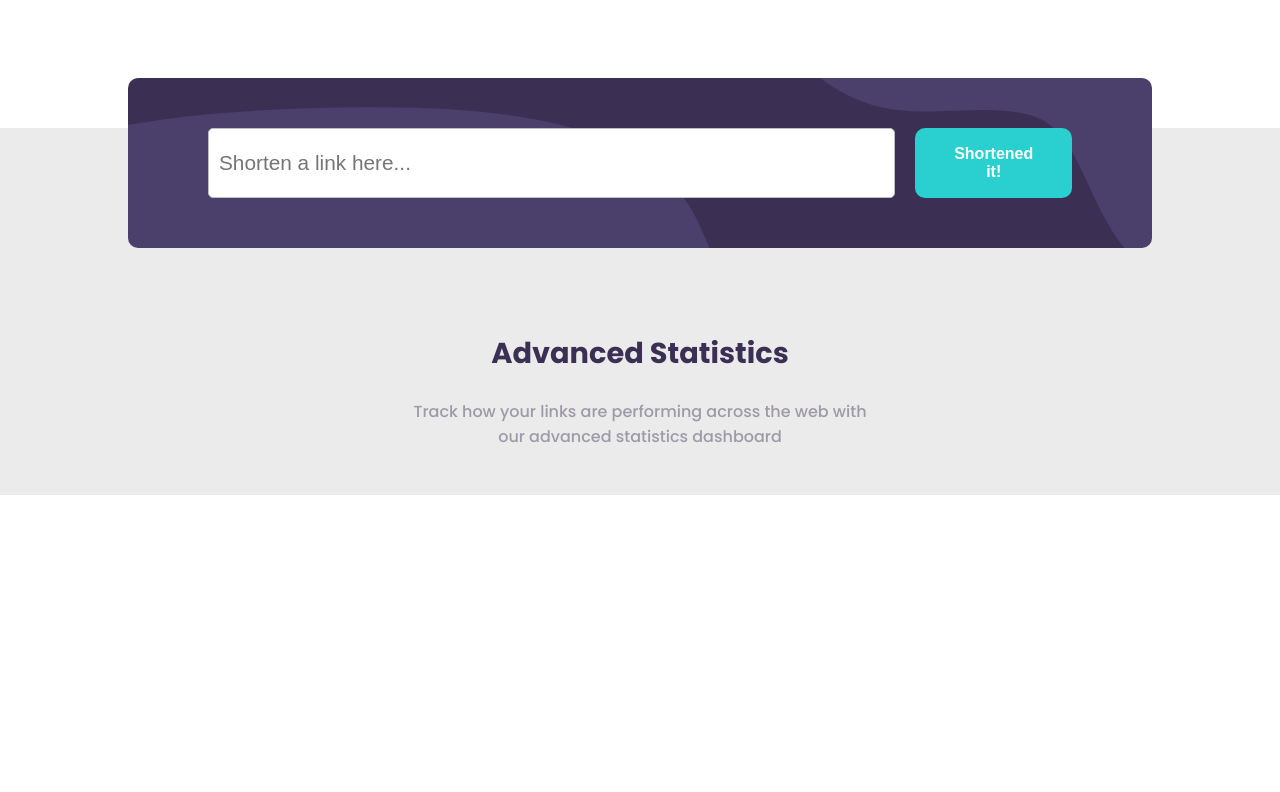
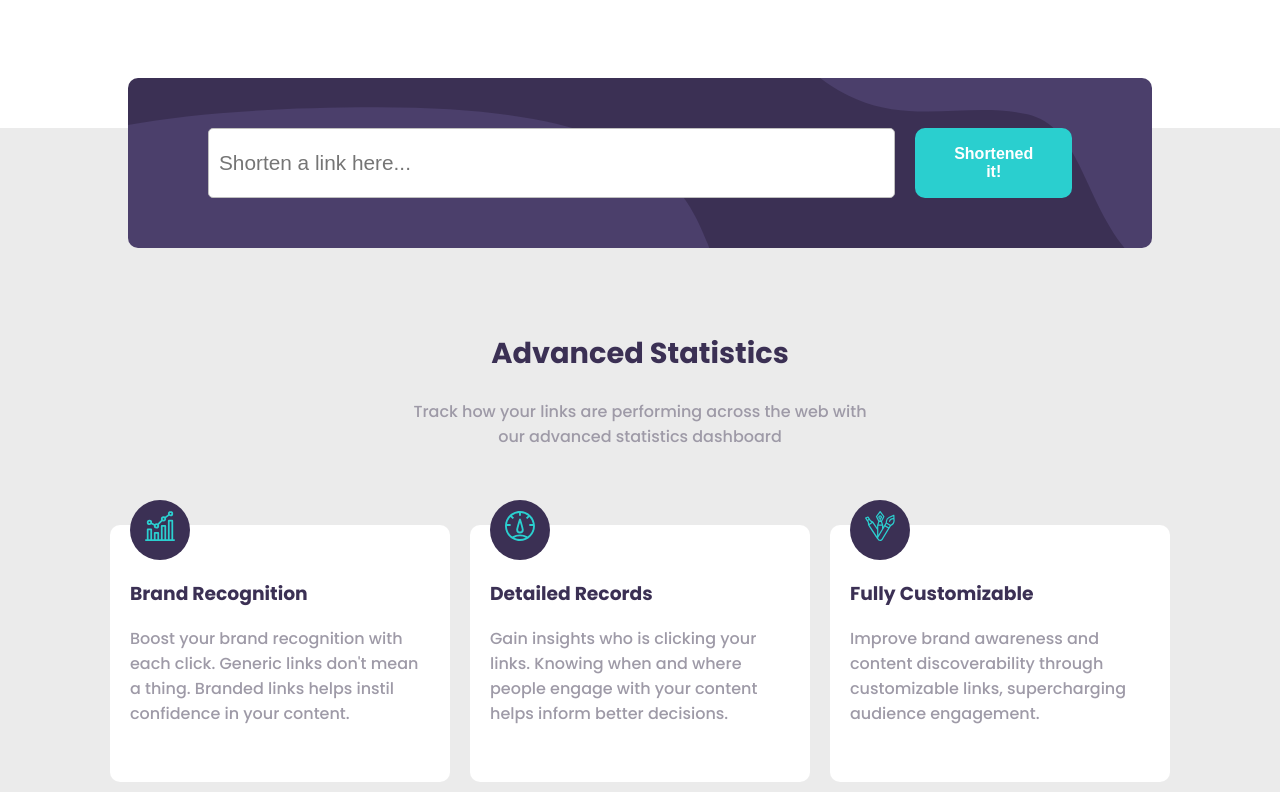
Before and after one commit to UnityGameDesign-max/URL-Shortning, a Next.js app: page / in a window 1280 px wide. Shown: the part 670-1462 px from the top of the page. Before the commit the page ends 1165 px from the top, so only its background shows below. Built offline with nearby package versions, Linux system fonts and the light colour scheme.

Commit message:
updated comps

```diff
--- a/src/styles/AdvancedStats.module.css
+++ b/src/styles/AdvancedStats.module.css
@@ -5,9 +5,16 @@
 
 .advancedStatsText{
     color: var(--grayishViolet);
+    margin-bottom: 6em;
 }
 
 .advancedStatsDetails{
     max-width: 480px;
     text-align: center;
 }
+.statsCardContainer{
+    display: flex;
+    flex-wrap: wrap;
+    transform: skewX(10deg);
+    margin: -20px;
+}
--- /dev/null
+++ b/src/styles/StatsCard.module.css
@@ -0,0 +1,28 @@
+.statsCardImage{
+    background-color: var(--darkViolet);
+    border-radius: 50%;
+    text-align: center;
+    height: 60px;
+    width: 60px;
+    margin-top: -65px;
+}
+
+.image{
+    margin-top: 11px;
+}
+
+.statsCard{
+    background-color: var(--white);
+    padding: 40px 20px;
+    border-radius: 10px;
+    transform: skewX(-10deg);
+}
+
+.statsCardTitle{
+    color: var(--darkViolet);
+
+}
+.statsCardDescription{
+    color: var(--grayishViolet);
+    width: 300px;
+}
--- a/src/widgets/AdvancedStat.tsx
+++ b/src/widgets/AdvancedStat.tsx
@@ -2,6 +2,7 @@ import { useState } from 'react';
 import ShortenedForm, { URLShortened } from "@/widgets/ShortenedForm";
 import UrlList from './UrlList';
 import styles from '@/styles/AdvancedStats.module.css'
+import StatsCards from '@/widgets/StatsCards';
 
 
 export default function AdvancedStats(){
@@ -38,6 +39,29 @@ export default function AdvancedStats(){
                     </p>
                 </div>
 
+                <div className={`align-content-vertically gap-spacing ${styles.statsCardContainer}`}>
+                    <StatsCards
+                     icon={'/images/icon-brand-recognition.svg'}
+                     cardTitle='Brand Recognition'
+                     cardDescription="Boost your brand recognition with each click.
+                     Generic links don't mean a thing. Branded links helps instil confidence in your content."
+                    />
+
+                    <StatsCards
+                     icon={'/images/icon-detailed-records.svg'}
+                     cardTitle='Detailed Records'
+                     cardDescription="Gain insights who is clicking your links. Knowing when and where people engage
+                     with your content helps inform better decisions."
+                    />
+
+                    <StatsCards
+                     icon={'/images/icon-fully-customizable.svg'}
+                     cardTitle='Fully Customizable'
+                     cardDescription="Improve brand awareness and content discoverability through
+                     customizable links, supercharging audience engagement."
+                    />
+                </div>
+
             </section>
         </div>
 
--- /dev/null
+++ b/src/widgets/StatsCards.tsx
@@ -0,0 +1,31 @@
+import Image from "next/image"
+import styles from '@/styles/StatsCard.module.css'
+
+interface StatsCard{
+    cardTitle: string,
+    cardDescription: string,
+    icon: string
+}
+
+export default function StatsCards({icon, cardTitle, cardDescription}: StatsCard){
+    return(
+        <div className={styles.statsCard}>
+            <div className={styles.statsCardImage}>
+                <Image
+                    src={icon}
+                    alt="stats-card-image"
+                    className={styles.image}
+                    width={30}
+                    height={30}
+                />
+            </div>
+
+            <h3 className={styles.statsCardTitle}>
+                {cardTitle}
+            </h3>
+            <p className={styles.statsCardDescription}>
+                {cardDescription}
+            </p>
+        </div>
+    )
+}
```
Also changed, not shown: src/widgets/UrlList.tsx (+5 -2 lines).
